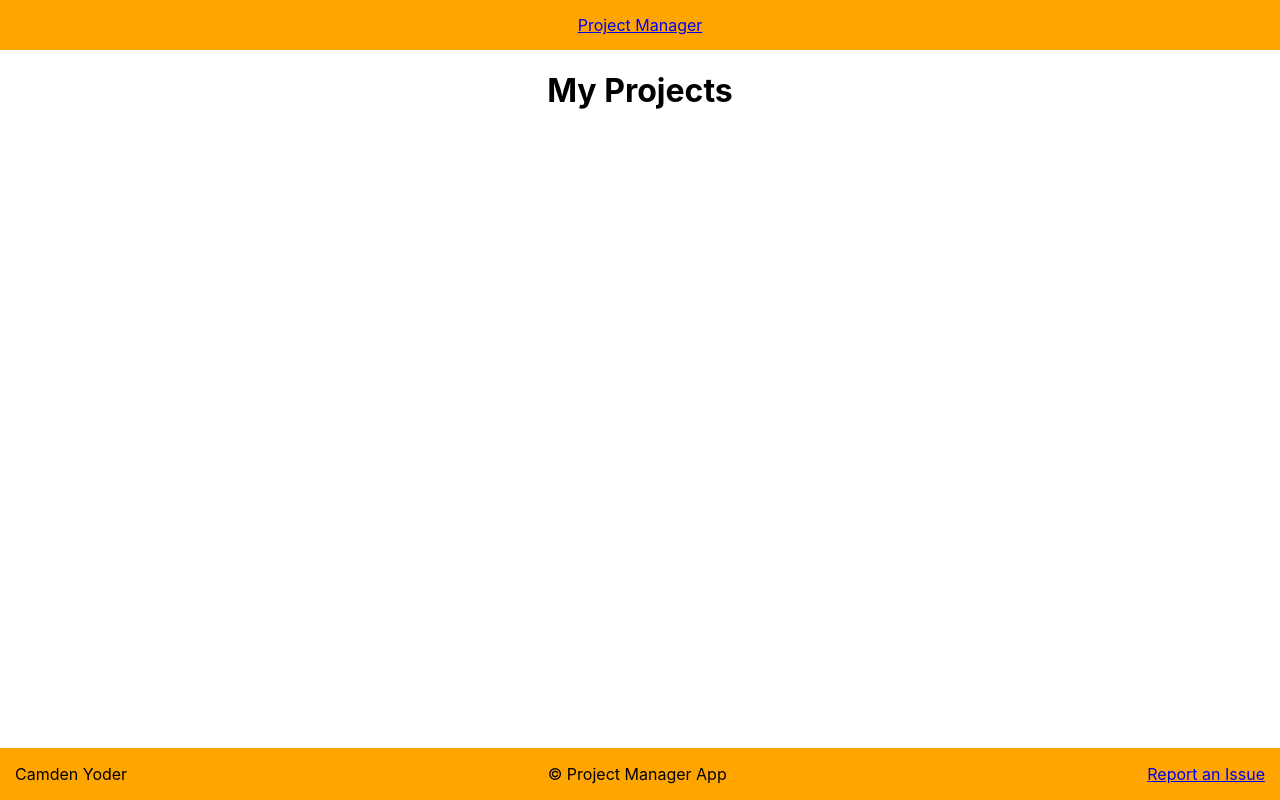
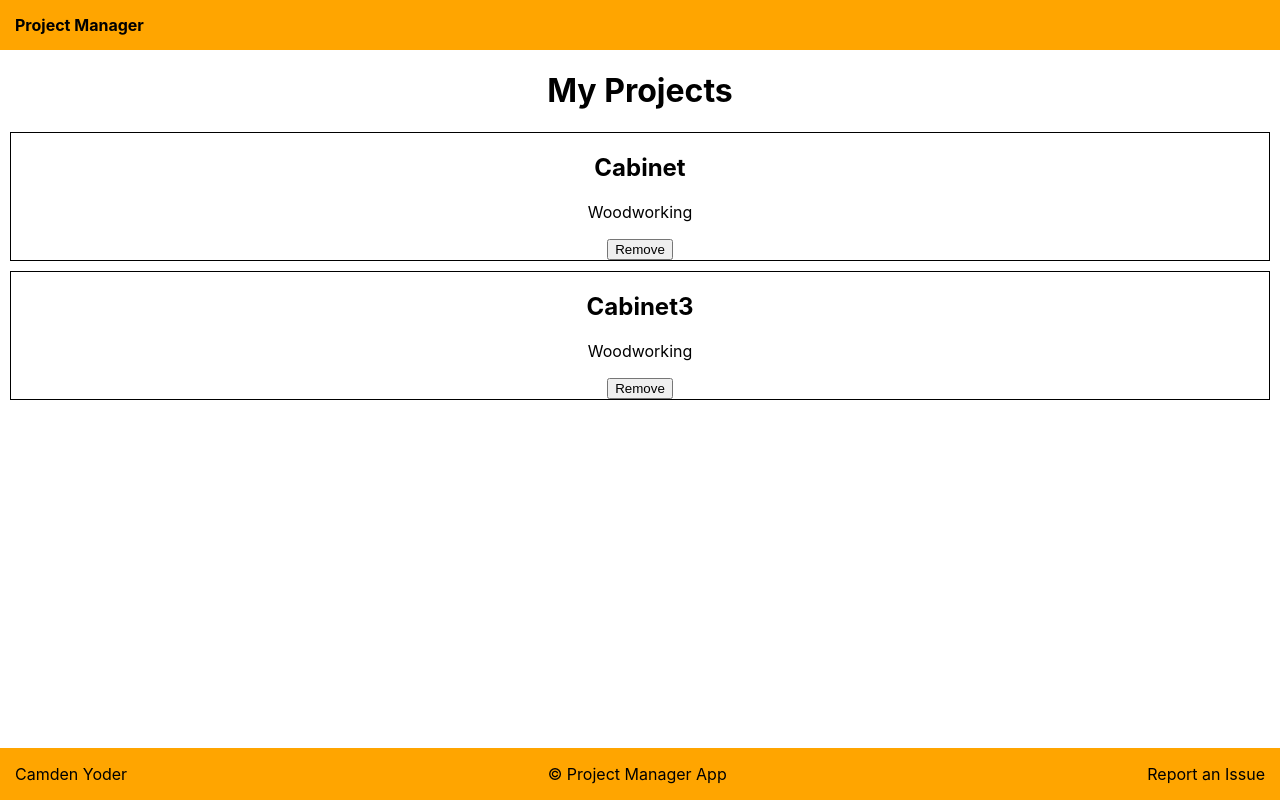
Before and after one commit to cyoder1/Project-4, a React (Create React App) app in the folder project4/: page /profile in a window 1280 px wide. Built offline with nearby package versions, Linux system fonts and the light colour scheme.

Commit message:
Adding state info and passing down

```diff
--- a/project4/src/App.css
+++ b/project4/src/App.css
@@ -16,6 +16,7 @@ main {
 header {
   background-color: orange;
   padding: 15px;
+  text-align: left;
 }
 footer {
   background-color: orange;
@@ -25,4 +26,19 @@ footer {
   justify-content: space-between;
   align-items: center;
   padding: 0px 15px;
+  color: black
 }
+.AppTitle {
+  text-decoration: none;
+  color: black;
+  font-weight: bold;
+}
+
+a {
+  text-decoration: none;
+  color: black;
+}
+.projectListItem {
+  border: 1px solid black;
+  margin: 10px;
+}
--- a/project4/src/App.js
+++ b/project4/src/App.js
@@ -11,7 +11,78 @@ class App extends Component {
     super();
 
     this.state = {
-
+      userProjects:[
+        {
+          projectId: 0,
+          name: "Cabinet",
+          class: "Woodworking",
+          img: "https://encrypted-tbn0.gstatic.com/images?q=tbn%3AANd9GcQCvAa_bhgHkfNJY1Rkrs4RrAnBcofeWGm1hteVXUd3_1fNbP_epwrjcHdh1w&usqp=CAc",
+          user_project_id: 3
+        },
+        {
+          projectId: 0,
+          name: "Cabinet2",
+          class: "Woodworking",
+          img: "https://encrypted-tbn0.gstatic.com/images?q=tbn%3AANd9GcQCvAa_bhgHkfNJY1Rkrs4RrAnBcofeWGm1hteVXUd3_1fNbP_epwrjcHdh1w&usqp=CAc",
+          user_project_id: 3
+        }
+      ],
+      projectUpdate:[
+        {
+        updateId: 1,
+        description: "Cut wood to size",
+        date: "10/12/2020",
+        img: "https://encrypted-tbn0.gstatic.com/images?q=tbn%3AANd9GcTgf2y-goxUxXhTtyXMqPuWLg5HczMm07LxAQ&usqp=CAU",
+        project_update_id: 4
+        }
+      ],
+      projectCost: [
+        {
+        costId: 7,
+        description: "purchased materials",
+        amount: 30.00,
+        project_cost_id: 11
+        }
+      ],
+      loggedInUser: {
+        name: "Random User",
+        username: "username",
+        password: "password",
+        userProjects:[
+          {
+            projectId: 0,
+            name: "Cabinet",
+            class: "Woodworking",
+            img: "https://encrypted-tbn0.gstatic.com/images?q=tbn%3AANd9GcQCvAa_bhgHkfNJY1Rkrs4RrAnBcofeWGm1hteVXUd3_1fNbP_epwrjcHdh1w&usqp=CAc",
+            user_project_id: 3
+          },
+          {
+            projectId: 0,
+            name: "Cabinet3",
+            class: "Woodworking",
+            img: "https://encrypted-tbn0.gstatic.com/images?q=tbn%3AANd9GcQCvAa_bhgHkfNJY1Rkrs4RrAnBcofeWGm1hteVXUd3_1fNbP_epwrjcHdh1w&usqp=CAc",
+            user_project_id: 3
+          }
+        ],
+        projectUpdate:[
+          {
+          updateId: 1,
+          description: "Cut wood to size",
+          date: "10/12/2020",
+          img: "https://encrypted-tbn0.gstatic.com/images?q=tbn%3AANd9GcTgf2y-goxUxXhTtyXMqPuWLg5HczMm07LxAQ&usqp=CAU",
+          project_update_id: 4
+          }
+        ],
+        projectCost: [
+          {
+          costId: 7,
+          description: "purchased materials",
+          amount: 30.00,
+          project_cost_id: 11
+          }
+        ],
+      },
+      selected: ""
     }
   }
 
@@ -36,6 +107,11 @@ class App extends Component {
     this.props.history.push('/profile')
   }
 
+  handleProjectSelection = (e) => {
+    e.preventDefault()
+    console.log("Selected!!!")
+  }
+
   render() {
     return (
       <div className="App">
@@ -51,15 +127,15 @@ class App extends Component {
           <Route path="/signup"
             render={ (props) => {
               return <SignUp
-                      handleSignUp={this.handleSignUp}
-                      {...this.state} />
+                handleSignUp={this.handleSignUp}
+                {...this.state} />
             }}
           />
           <Route path="/profile"
                  render={ (props) => {
                    return <Profile
-
-                            {...this.state} />
+                    handleProjectSelection={this.handleProjectSelection}
+                    {...this.state} />
                  }}
           />
         </main>
--- a/project4/src/components/Profile.js
+++ b/project4/src/components/Profile.js
@@ -16,6 +16,7 @@ class Profile extends Component {
                     {...this.props}
                     {...this.state}
                     handleRemove={this.props.handleRemove}
+                    handleProjectSelection={this.props.handleProjectSelection}
                 />
             </div>
         )
--- a/project4/src/components/ProfileProjects.js
+++ b/project4/src/components/ProfileProjects.js
@@ -10,10 +10,15 @@ class ProfileProjects extends Component {
 
     render() {
         return(
-            <div className='projectList'>
-                <h2>{this.props.project.name}</h2>
-                <p>{this.props.project.class}</p>
-                <button onClick={()=> this.props.handleRemove(this.props.projectId, true)}>Remove</button>
+            <div>
+                <form onClick={(e) => this.props.handleProjectSelection(e)} className='projectListItem'>
+                    <h2>{this.props.project.name}</h2>
+                    <p>{this.props.project.class}</p>
+                    <button onClick={()=> this.props.handleRemove(this.props.projectId, true)}>Remove</button>
+                </form>
+                {this.props.selected && <div className='selectedProject'>
+                    <p>Your project info goes here</p>
+                </div>}
             </div>
         )
     }
--- a/project4/src/components/ProfileProjectsContainer.js
+++ b/project4/src/components/ProfileProjectsContainer.js
@@ -6,13 +6,14 @@ const ProfileProjectsContainer = (props) => {
     return(
         <div>
             <h1>My Projects</h1>
-            {/* {props.loggedInUser.userProjects.map((project, id) => {
+            {props.loggedInUser.userProjects.map((project, id) => {
                 return (<ProfileProjects
                     handleRemove = {props.handleRemove}
+                    handleProjectSelection={props.handleProjectSelection}
                     project={project}
                     key={id}
                     projectId = {id} />)
-            })}                 */}
+            })}
         </div>
     )
 }
```
